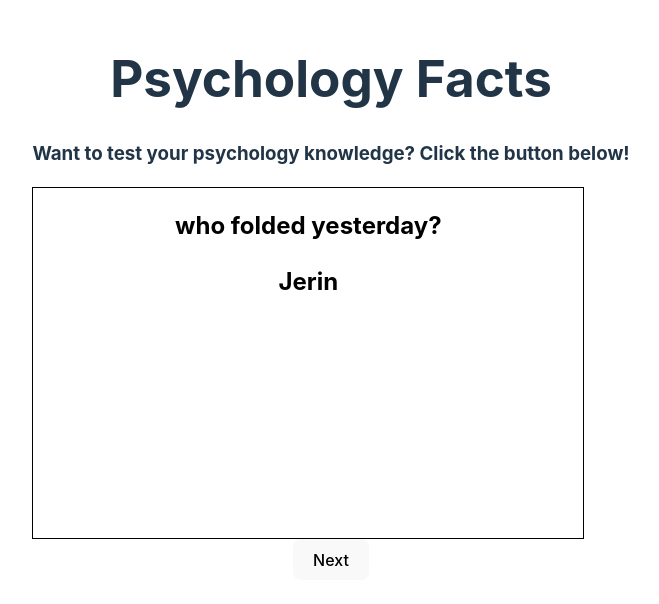
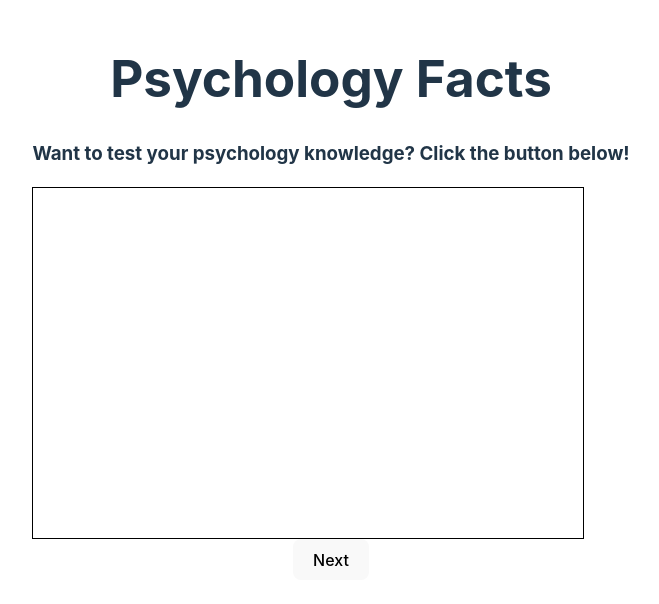
Before and after one commit to Jerin-v/flashcards, a React (Vite) app: page / in a window 1280 px wide. Shown: the part 102-706 px from the top of the page, without its empty margins (309-968 px from the left). Built offline with nearby package versions, Linux system fonts and the light colour scheme.

Commit message:
added handle click function and answer usestate

```diff
--- a/src/App.jsx
+++ b/src/App.jsx
@@ -8,10 +8,30 @@ function App() {
 
 
   const [currentCard, setCurrentCard] = useState(0)
+  const [showAnswer, setShowAnswer] = useState(false)
 
   const nextCard = () => {
     const randomIndex = Math.floor(Math.random() * questions.length)
     setCurrentCard(randomIndex)
+    setShowAnswer(false)
+  }
+
+  const handleClick = () => {
+    if(!showAnswer){
+      setShowAnswer(true)
+    } else {
+      setShowAnswer(false)
+    }
+  }
+
+  const showCard = () => {
+    if(!showAnswer) {
+      return
+      { questions[currentCard].question }
+    } else {
+      return
+      <h2>{ questions[currentCard].answer }</h2>
+    }
   }
 
 
@@ -19,10 +39,8 @@ function App() {
     <div className='container'>
       <h1>Psychology Facts</h1>
       <h3>Want to test your psychology knowledge? Click the button below!</h3>
-      <div className='question-box'>
-        <h2 className='questions'>{ questions[currentCard].question }</h2>
-
-        <h2 className='answer'>{ questions[currentCard].answer }</h2>
+      <div className='question-box' onClick={ handleClick }>
+        <h2>{ console.log(showAnswer) }</h2>
       </div>
 
       <button onClick={nextCard}>
```
